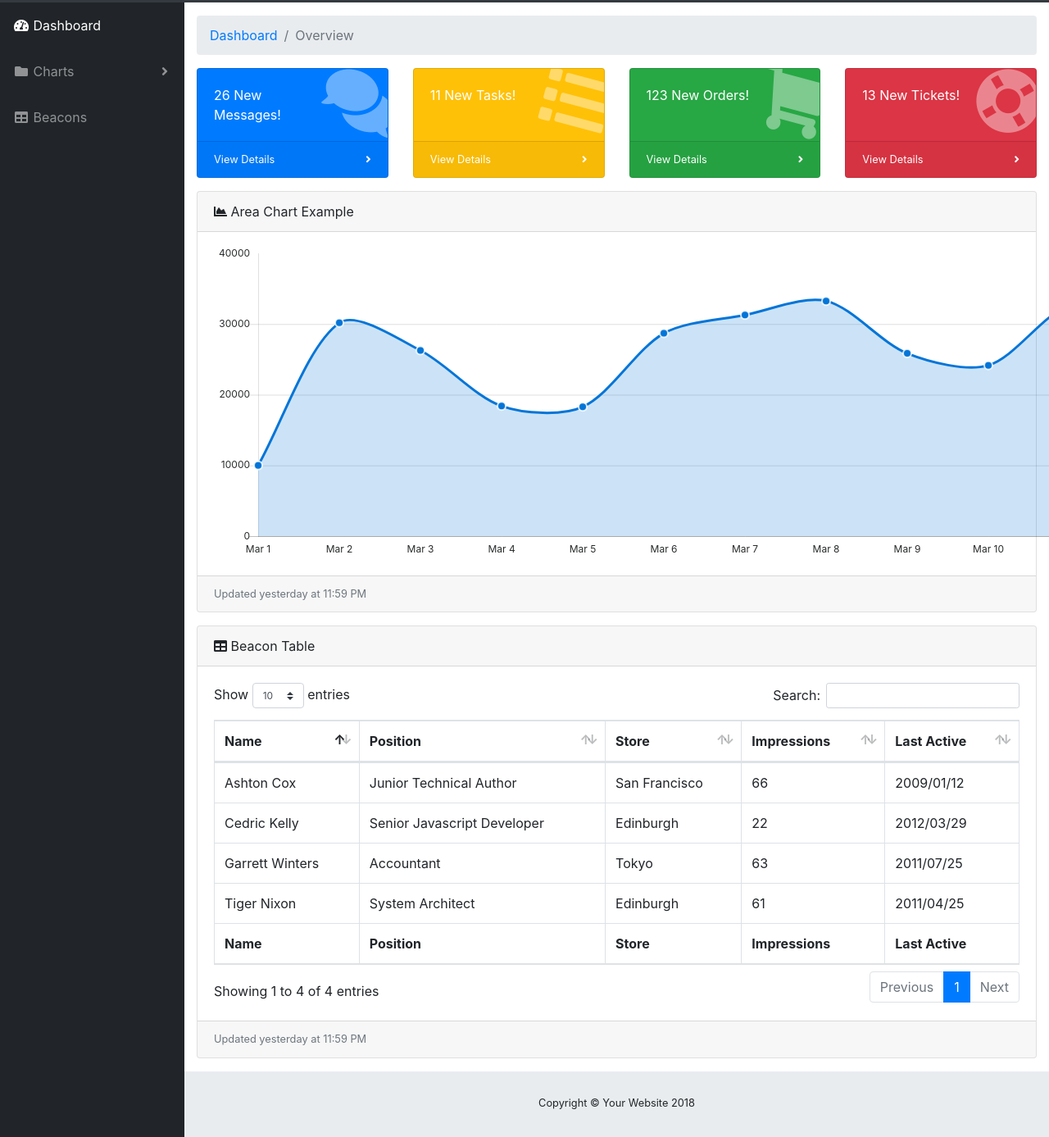
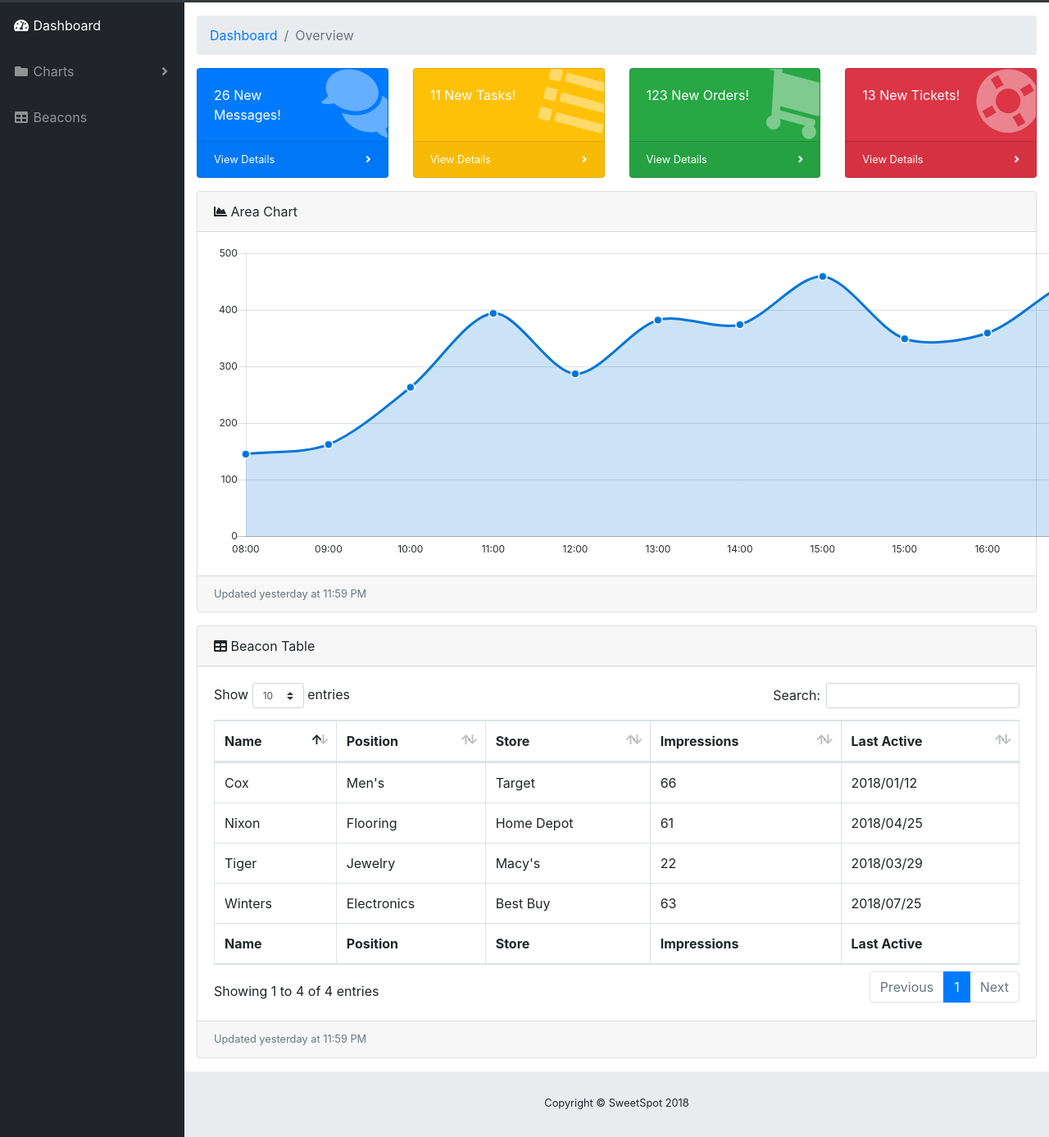
Before and after one commit to GregMBS/sweetspot, a website with bundled scripts: page startbootstrap-sb-admin-gh-pages/index.html in a window 1280 px wide. Shown: the part 53-1440 px from the top of the page at 82% size. Built offline with nearby package versions, Linux system fonts and the light colour scheme.

Commit message:
Merge branch 'master' of https://github.com/myiahm/sweetspot Index changes

```diff
--- a/startbootstrap-sb-admin-gh-pages/index.html
+++ b/startbootstrap-sb-admin-gh-pages/index.html
@@ -9,7 +9,7 @@
     <meta name="description" content="">
     <meta name="author" content="">
 
-    <title>Sweetspot Admin - Dashboard</title>
+    <title>SweetSpot Admin - Dashboard</title>
 
     <!-- Bootstrap core CSS-->
     <link href="vendor/bootstrap/css/bootstrap.min.css" rel="stylesheet">
@@ -194,7 +194,7 @@
           <div class="card mb-3">
             <div class="card-header">
               <i class="fas fa-chart-area"></i>
-              Area Chart Example</div>
+              Area Chart</div>
             <div class="card-body">
               <canvas id="myAreaChart" width="100%" height="30"></canvas>
             </div>
@@ -229,32 +229,32 @@
                   </tfoot>
                   <tbody>
                     <tr>
-                      <td>Tiger Nixon</td>
-                      <td>System Architect</td>
-                      <td>Edinburgh</td>
+                      <td>Nixon</td>
+                      <td>Flooring</td>
+                      <td>Home Depot</td>
                       <td>61</td>
-                      <td>2011/04/25</td>
+                      <td>2018/04/25</td>
                     </tr>
                     <tr>
-                      <td>Garrett Winters</td>
-                      <td>Accountant</td>
-                      <td>Tokyo</td>
+                      <td>Winters</td>
+                      <td>Electronics</td>
+                      <td>Best Buy</td>
                       <td>63</td>
-                      <td>2011/07/25</td>
+                      <td>2018/07/25</td>
                     </tr>
                     <tr>
-                      <td>Ashton Cox</td>
-                      <td>Junior Technical Author</td>
-                      <td>San Francisco</td>
+                      <td>Cox</td>
+                      <td>Men's</td>
+                      <td>Target</td>
                       <td>66</td>
-                      <td>2009/01/12</td>
+                      <td>2018/01/12</td>
                     </tr>
                     <tr>
-                      <td>Cedric Kelly</td>
-                      <td>Senior Javascript Developer</td>
-                      <td>Edinburgh</td>
+                      <td>Tiger</td>
+                      <td>Jewelry</td>
+                      <td>Macy's</td>
                       <td>22</td>
-                      <td>2012/03/29</td>
+                      <td>2018/03/29</td>
                     </tr>
                   </tbody>
                 </table>
@@ -270,7 +270,7 @@
         <footer class="sticky-footer">
           <div class="container my-auto">
             <div class="copyright text-center my-auto">
-              <span>Copyright © Your Website 2018</span>
+              <span>Copyright © SweetSpot 2018</span>
             </div>
           </div>
         </footer>
--- a/startbootstrap-sb-admin-gh-pages/js/demo/chart-area-demo.js
+++ b/startbootstrap-sb-admin-gh-pages/js/demo/chart-area-demo.js
@@ -7,7 +7,7 @@ var ctx = document.getElementById("myAreaChart");
 var myLineChart = new Chart(ctx, {
   type: 'line',
   data: {
-    labels: ["Mar 1", "Mar 2", "Mar 3", "Mar 4", "Mar 5", "Mar 6", "Mar 7", "Mar 8", "Mar 9", "Mar 10", "Mar 11", "Mar 12", "Mar 13"],
+    labels: ["08:00", "09:00", "10:00", "11:00", "12:00", "13:00", "14:00", "15:00", "15:00", "16:00", "17:00", "18:00", "19:00"],
     datasets: [{
       label: "Sessions",
       lineTension: 0.3,
@@ -20,7 +20,7 @@ var myLineChart = new Chart(ctx, {
       pointHoverBackgroundColor: "rgba(2,117,216,1)",
       pointHitRadius: 50,
       pointBorderWidth: 2,
-      data: [10000, 30162, 26263, 18394, 18287, 28682, 31274, 33259, 25849, 24159, 32651, 31984, 38451],
+      data: [145, 162, 263, 394, 287, 382, 374, 459, 349, 359, 451, 484, 500],
     }],
   },
   options: {
@@ -39,7 +39,7 @@ var myLineChart = new Chart(ctx, {
       yAxes: [{
         ticks: {
           min: 0,
-          max: 40000,
+          max: 500,
           maxTicksLimit: 5
         },
         gridLines: {
```
